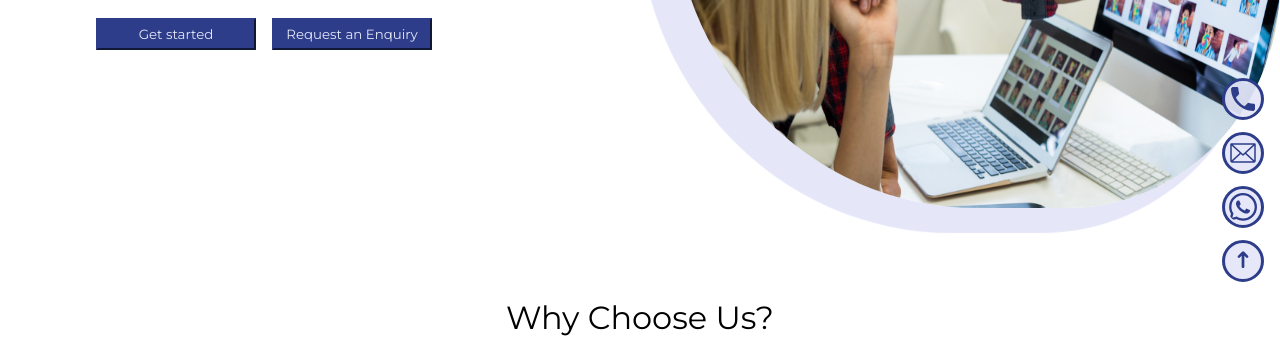
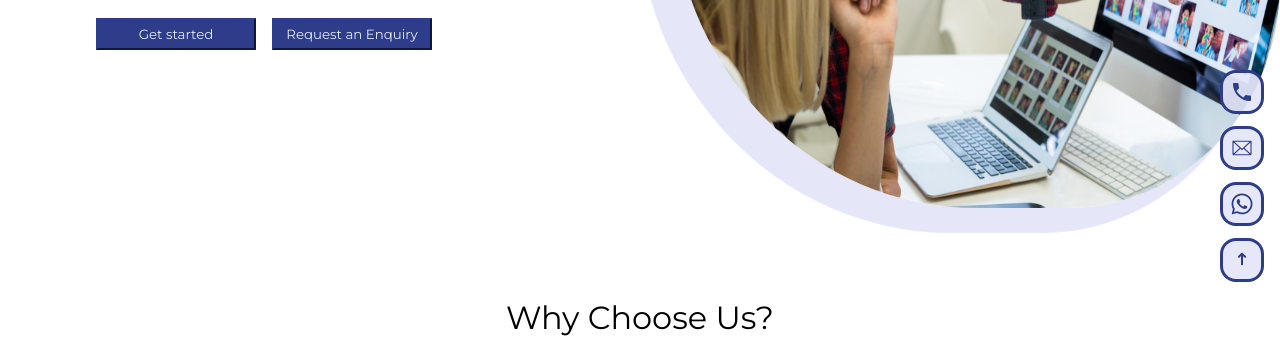
Before and after one commit to abhicplash/csign, a React (Create React App) app: page / in a window 1280 px wide. Shown: the part 470-808 px from the top of the page. Built offline with nearby package versions, Linux system fonts and the light colour scheme.

Commit message:
icons size fixed

```diff
--- a/src/components/Layout/Navbar.css
+++ b/src/components/Layout/Navbar.css
@@ -68,12 +68,12 @@
   gap: 0.5rem;
 }
 .iconmb {
-  font-size: 2rem;
-  border-radius: 100%;
-  padding: 2px;
+  font-size: 1.5rem;
+  border-radius: 1rem;
+  padding: 7px;
   background-color: #e5e7f9ed;
   color: var(--blue);
-  border: 3.5px solid var(--blue);
+  border: 3px solid var(--blue);
   cursor: pointer;
 }
 @media (max-width: 768px) {
```
